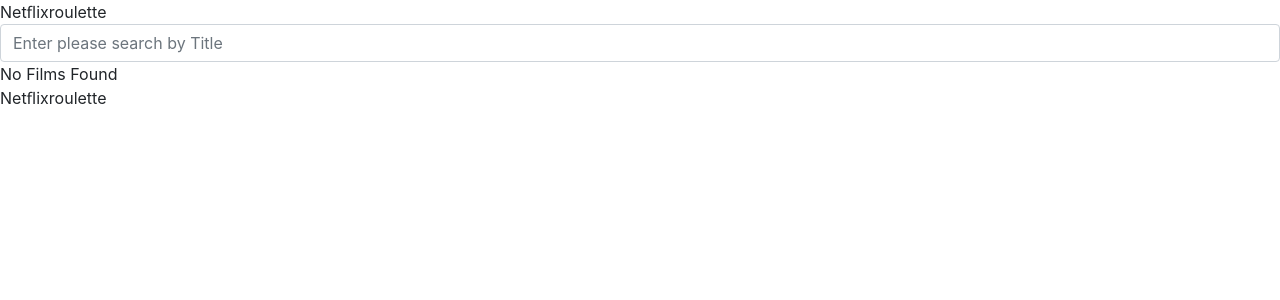
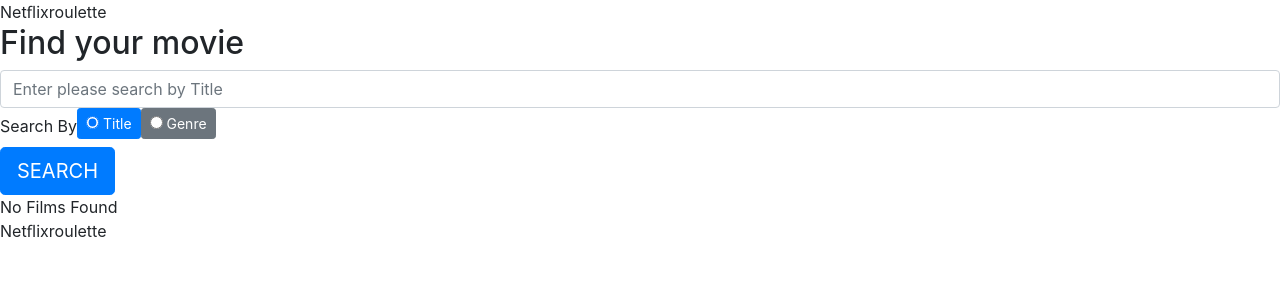
Before and after one commit to maksimporiadin/ReactJS_Mentoring_Program, a React app: page / in a window 1280 px wide. Shown: the top 300 px of the page. Built offline with nearby package versions, Linux system fonts and the light colour scheme.

Commit message:
HW3-components: Add search panel in header

```diff
--- a/src/components/FilterHeader/FilterHeader.css
+++ b/src/components/FilterHeader/FilterHeader.css
@@ -1,6 +1,5 @@
 .filter {
     margin-top: 20px;
-    padding: 0 40px;
 }
 
 .filter-input {
@@ -9,3 +8,12 @@
     border-bottom: 2px solid #F55362;
     color: white;
 }
+
+.filter-title {
+    text-transform: uppercase;
+    color: white;
+    margin-bottom: 30px;
+}
+.filter-button {
+    padding: 0 50px;
+}
--- a/src/components/FilterHeader/FilterHeader.js
+++ b/src/components/FilterHeader/FilterHeader.js
@@ -1,18 +1,30 @@
 import React from 'react';
 
 import { Input, Button } from "../UI";
+import SearchParam from './SearchParam/SearchParam';
 import './FilterHeader.css';
 
-export const FilterHeader = ( {searchBy, onFilterChange} ) => {
+export const FilterHeader = ( {searchBy, inputValue, onFilterChange, onChangeSearchBy, onSubmitRequest} ) => {
     const inputConfig = {
-        placeholder: 'Enter please search by ' + searchBy
+        placeholder: 'Enter please search by ' + searchBy,
+        value: inputValue
     };
 
     return (
         <div className="filter">
-            <Input className="form-control filter-input"
-                   onChange={onFilterChange}
-                   inputConfig={inputConfig} />
+            <form onSubmit={onSubmitRequest}>
+                <h2 className="filter-title">Find your movie</h2>
+                <Input
+                    className="form-control filter-input"
+                    onChange={onFilterChange}
+                    inputConfig={inputConfig} />
+                <SearchParam
+                    searchBy={searchBy}
+                    onChange={onChangeSearchBy} >
+                    <Button className="btn-primary btn-lg filter-button"
+                         >SEARCH</Button>
+                </SearchParam>
+            </form>
         </div>
     );
 };
--- /dev/null
+++ b/src/components/FilterHeader/SearchParam/SearchParam.css
@@ -0,0 +1,29 @@
+.searchParam {
+    padding: 15px 0;
+    color: white;
+    display: flex;
+    flex-flow: row;
+    align-items: baseline;
+    align-content: space-between;
+}
+
+.searchParam-title {
+    color: white;
+    text-transform: uppercase;
+    font-size: 12px;
+    padding: 0 20px;
+}
+
+.searchParam-input {
+    padding: 0 20px;
+    margin-right: 20px;
+}
+
+.searchParam-input input {
+    display: none;
+}
+
+.searchParam-grow {
+    flex-grow:1;
+    text-align:center
+}
--- /dev/null
+++ b/src/components/FilterHeader/SearchParam/SearchParam.js
@@ -0,0 +1,31 @@
+import React, { Component } from 'react';
+
+import { SEARCH_BY } from '../../../App.constants';
+
+import './SearchParam.css';
+
+const SearchParam = ({ searchBy, onChange, children}) => (
+    <div className="searchParam" onChange={onChange}>
+        <span className="searchParam-title">Search By</span>
+        <label htmlFor="search-title"
+               className={`btn ${searchBy === SEARCH_BY.TITLE? 'btn-primary' : 'btn-secondary'} btn-sm searchParam-input`}>
+            <input type="radio"
+                   name="search"
+                   id="search-title"
+                   value={SEARCH_BY.TITLE}
+                   defaultChecked={searchBy === SEARCH_BY.TITLE}/> {SEARCH_BY.TITLE}
+        </label>
+        <label htmlFor="search-genre"
+               className={`btn ${searchBy === SEARCH_BY.GENRE? 'btn-primary' : 'btn-secondary'} btn-sm searchParam-input`}>
+            <input type="radio"
+                   name="search"
+                   id="search-genre"
+                   value={SEARCH_BY.GENRE}
+                   defaultChecked={searchBy === SEARCH_BY.GENRE}/> {SEARCH_BY.GENRE}
+        </label>
+        <div className="searchParam-grow"></div>
+        {children}
+    </div>
+)
+
+export default SearchParam;
--- a/src/components/Footer/Footer.css
+++ b/src/components/Footer/Footer.css
@@ -1,7 +1,7 @@
 .footer {
     background: #414141;
     height: 50px;
-    padding: 0 30px;
+    padding: 0 50px;
 }
 
 .footer > span {
--- a/src/components/Header/Header.css
+++ b/src/components/Header/Header.css
@@ -3,20 +3,14 @@
     background: #414141;
     width: 100%;
     margin: 0 auto;
-    padding: 15px;
+    padding: 15px 50px;
 }
 
 .header-logo {
-    margin: 0 50px;
     justify-content: space-between;
     display: flex;
 }
 
 .header-search-button {
-    border-radius: 0;
-    color: red;
-    background: white;
-    padding: 5px 20px;
-    font-weight: bold;
-    text-transform: uppercase;
+    line-height: 0;
 }
--- a/src/components/Header/Header.js
+++ b/src/components/Header/Header.js
@@ -4,14 +4,15 @@
 
 import './header.css';
 
-export const Header = ({ isShowSearchBtn, children }) => (
+export const Header = ({ isShowSearchButton, children }) => (
     <header className="header">
         <div className="header-logo">
             <Logo/>
             {
-                isShowSearchBtn &&
-                <Button class="header-search-button"
-                        onClick={() => window.location = '/'}>
+                isShowSearchButton &&
+                <Button
+                    className="btn-primary header-search-button"
+                    onClick={() => window.location = '/'} >
                     Search
                 </Button>
             }
--- a/src/components/UI/Button/Button.js
+++ b/src/components/UI/Button/Button.js
@@ -2,7 +2,7 @@
 import './Button.css';
 
 export const Button = ({ className, disabled, onClick, children}) => (
-    <button className={`btn button--default btn-primary btn-sm ${className}`}
+    <button className={`btn button--default ${className}`}
             disabled={disabled}
             onClick={onClick}>
         {children}
--- a/src/containers/MainPage/MainPage.js
+++ b/src/containers/MainPage/MainPage.js
@@ -8,7 +8,8 @@
     state = {
         movies: [],
         searchBy: SEARCH_BY.TITLE,
-        inputValue: ''
+        inputValue: '',
+        isShowSearchButton: false
     }
 
     handlerSetFilter = (event) => {
@@ -17,13 +18,32 @@
         })
     }
 
+    handlerSetSearchBy = (event) => {
+        this.setState({
+            searchBy: event.target.value
+        })
+    }
+
+    handlerSubmit = (event) => {
+        event.preventDefault();
+
+        console.log('get data');
+        this.setState({
+            inputValue: ''
+        })
+
+    }
+
     render() {
         return (
             <Auxe>
-                <Header isShowSearchButton="false">
+                <Header isShowSearchButton={this.state.isShowSearchButton}>
                     <FilterHeader
                         searchBy={this.state.searchBy}
-                        onFilterChange={this.handlerSetFilter}/>
+                        inputValue={this.state.inputValue}
+                        onFilterChange={this.handlerSetFilter}
+                        onChangeSearchBy={this.handlerSetSearchBy}
+                        onSubmitRequest={this.handlerSubmit}/>
                 </Header>
                 <MainLayout>
                     <NoFilmsFound />
```
